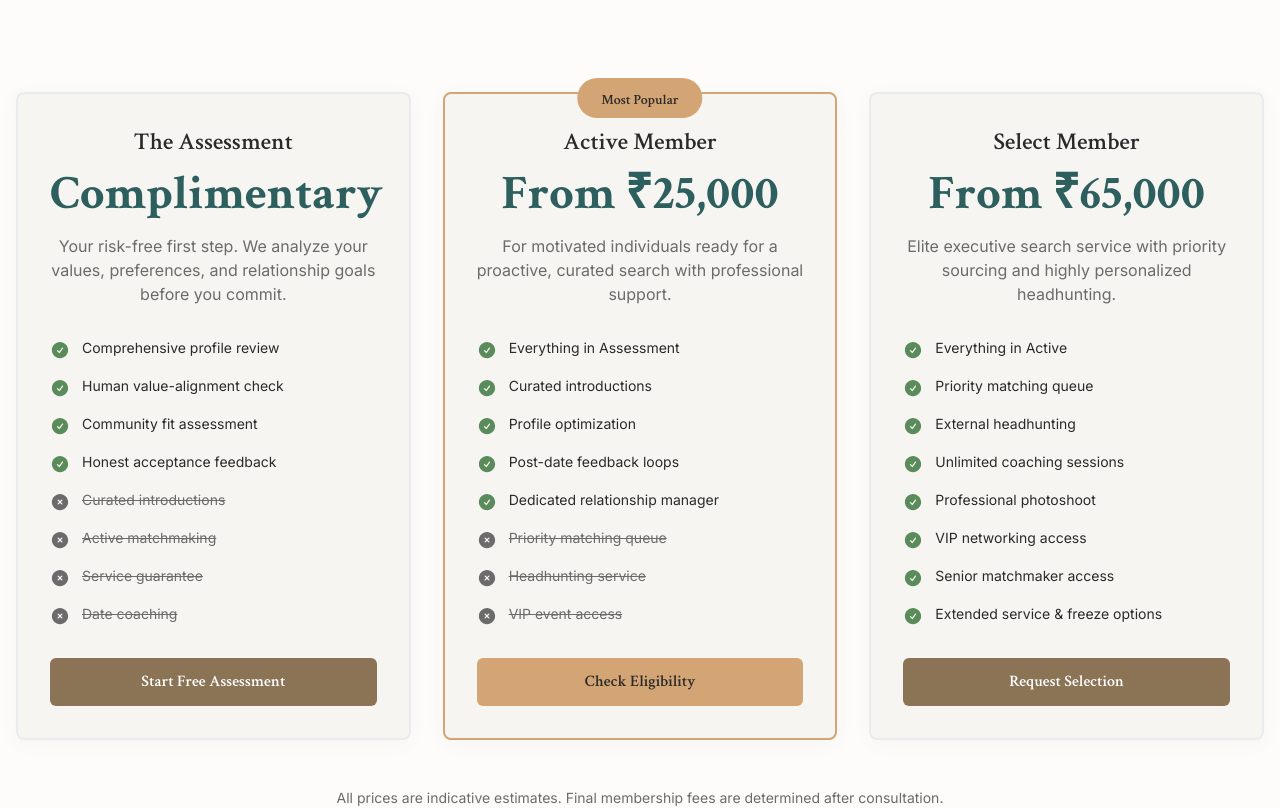
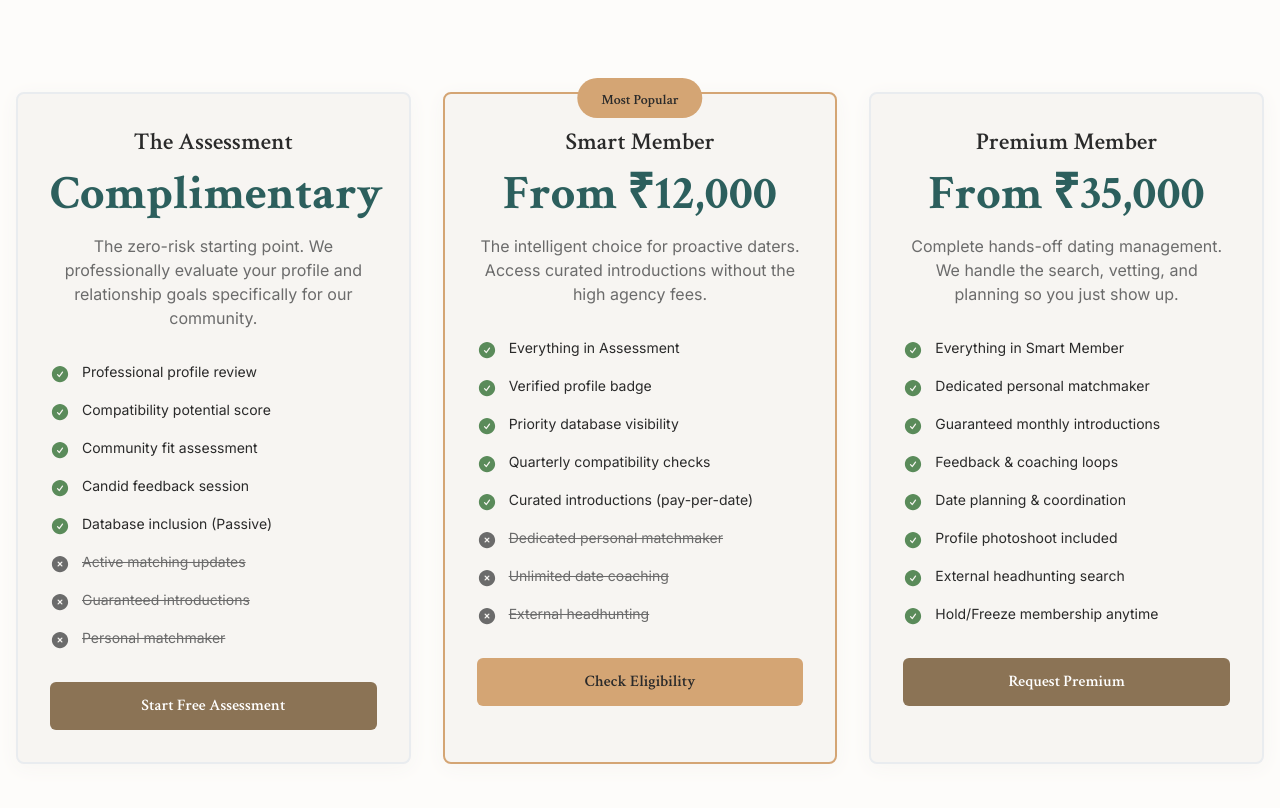
Before and after one commit to Leeshwaan04/freezmelanding, a Next.js app: page /pricing in a window 1280 px wide. Shown: the part 540-1348 px from the top of the page. Built offline with nearby package versions, Linux system fonts and the light colour scheme.

Commit message:
Enhance: Make pricing more affordable (Entry at 12k) and approachable

```diff
--- a/src/app/pricing/components/CostComparison.tsx
+++ b/src/app/pricing/components/CostComparison.tsx
@@ -100,7 +100,7 @@ const CostComparison: React.FC<CostComparisonProps> = ({ className = '' }) => {
                     One-time
                   </td>
                   <td className="px-6 py-4 font-body text-sm text-foreground font-semibold">
-                    From ₹25,000
+                    From ₹12,000
                   </td>
                   <td className="px-6 py-4 font-body text-sm text-foreground font-semibold">
                     10-20 hours
--- a/src/app/pricing/components/PricingHero.tsx
+++ b/src/app/pricing/components/PricingHero.tsx
@@ -10,14 +10,14 @@ const PricingHero: React.FC<PricingHeroProps> = ({ className = '' }) => {
       <div className="container mx-auto px-4">
         <div className="max-w-4xl mx-auto text-center">
           <h1 className="font-headline text-4xl md:text-5xl lg:text-6xl font-semibold text-foreground mb-6">
-            Membership & Services
+            Member-First Pricing & Plans
           </h1>
           <p className="font-body text-lg md:text-xl text-muted-foreground max-w-3xl mx-auto leading-relaxed">
-            Experience a curated matchmaking service built on trust, privacy, and results. Start with a complimentary profile review to see if we are the right fit for you.
+            Professional matchmaking shouldn't be a luxury for the few. Choose a plan that fits your lifestyle, from verified profile inclusion to full-service management.
           </p>
           <div className="mt-8 inline-flex items-center gap-2 px-6 py-3 bg-accent/10 rounded-full">
             <span className="font-body text-sm font-medium text-accent-foreground">
-              Premium Service • Human Curation • Zero Upfront Cost
+              Accessible Entry • Flexible Upgrades • Results Driven
             </span>
           </div>
         </div>
--- a/src/app/pricing/components/PricingInteractive.tsx
+++ b/src/app/pricing/components/PricingInteractive.tsx
@@ -32,55 +32,55 @@ const PricingInteractive: React.FC = () => {
     {
       title: 'The Assessment',
       price: 'Complimentary',
-      description: 'Your risk-free first step. We analyze your values, preferences, and relationship goals before you commit.',
+      description: 'The zero-risk starting point. We professionally evaluate your profile and relationship goals specifically for our community.',
       features: [
-        { text: 'Comprehensive profile review', included: true },
-        { text: 'Human value-alignment check', included: true },
+        { text: 'Professional profile review', included: true },
+        { text: 'Compatibility potential score', included: true },
         { text: 'Community fit assessment', included: true },
-        { text: 'Honest acceptance feedback', included: true },
-        { text: 'Curated introductions', included: false },
-        { text: 'Active matchmaking', included: false },
-        { text: 'Service guarantee', included: false },
-        { text: 'Date coaching', included: false },
+        { text: 'Candid feedback session', included: true },
+        { text: 'Database inclusion (Passive)', included: true },
+        { text: 'Active matching updates', included: false },
+        { text: 'Guaranteed introductions', included: false },
+        { text: 'Personal matchmaker', included: false },
       ],
       isPopular: false,
       ctaText: 'Start Free Assessment',
       ctaLink: '/application',
     },
     {
-      title: 'Active Member',
-      price: 'From ₹25,000',
-      description: 'For motivated individuals ready for a proactive, curated search with professional support.',
+      title: 'Smart Member',
+      price: 'From ₹12,000',
+      description: 'The intelligent choice for proactive daters. Access curated introductions without the high agency fees.',
       features: [
         { text: 'Everything in Assessment', included: true },
-        { text: 'Curated introductions', included: true },
-        { text: 'Profile optimization', included: true },
-        { text: 'Post-date feedback loops', included: true },
-        { text: 'Dedicated relationship manager', included: true },
-        { text: 'Priority matching queue', included: false },
-        { text: 'Headhunting service', included: false },
-        { text: 'VIP event access', included: false },
+        { text: 'Verified profile badge', included: true },
+        { text: 'Priority database visibility', included: true },
+        { text: 'Quarterly compatibility checks', included: true },
+        { text: 'Curated introductions (pay-per-date)', included: true },
+        { text: 'Dedicated personal matchmaker', included: false },
+        { text: 'Unlimited date coaching', included: false },
+        { text: 'External headhunting', included: false },
       ],
       isPopular: true,
       ctaText: 'Check Eligibility',
       ctaLink: '/application',
     },
     {
-      title: 'Select Member',
-      price: 'From ₹65,000',
-      description: 'Elite executive search service with priority sourcing and highly personalized headhunting.',
+      title: 'Premium Member',
+      price: 'From ₹35,000',
+      description: 'Complete hands-off dating management. We handle the search, vetting, and planning so you just show up.',
       features: [
-        { text: 'Everything in Active', included: true },
-        { text: 'Priority matching queue', included: true },
-        { text: 'External headhunting', included: true },
-        { text: 'Unlimited coaching sessions', included: true },
-        { text: 'Professional photoshoot', included: true },
-        { text: 'VIP networking access', included: true },
-        { text: 'Senior matchmaker access', included: true },
-        { text: 'Extended service & freeze options', included: true },
+        { text: 'Everything in Smart Member', included: true },
+        { text: 'Dedicated personal matchmaker', included: true },
+        { text: 'Guaranteed monthly introductions', included: true },
+        { text: 'Feedback & coaching loops', included: true },
+        { text: 'Date planning & coordination', included: true },
+        { text: 'Profile photoshoot included', included: true },
+        { text: 'External headhunting search', included: true },
+        { text: 'Hold/Freeze membership anytime', included: true },
       ],
       isPopular: false,
-      ctaText: 'Request Selection',
+      ctaText: 'Request Premium',
       ctaLink: '/application',
     },
   ];
```
